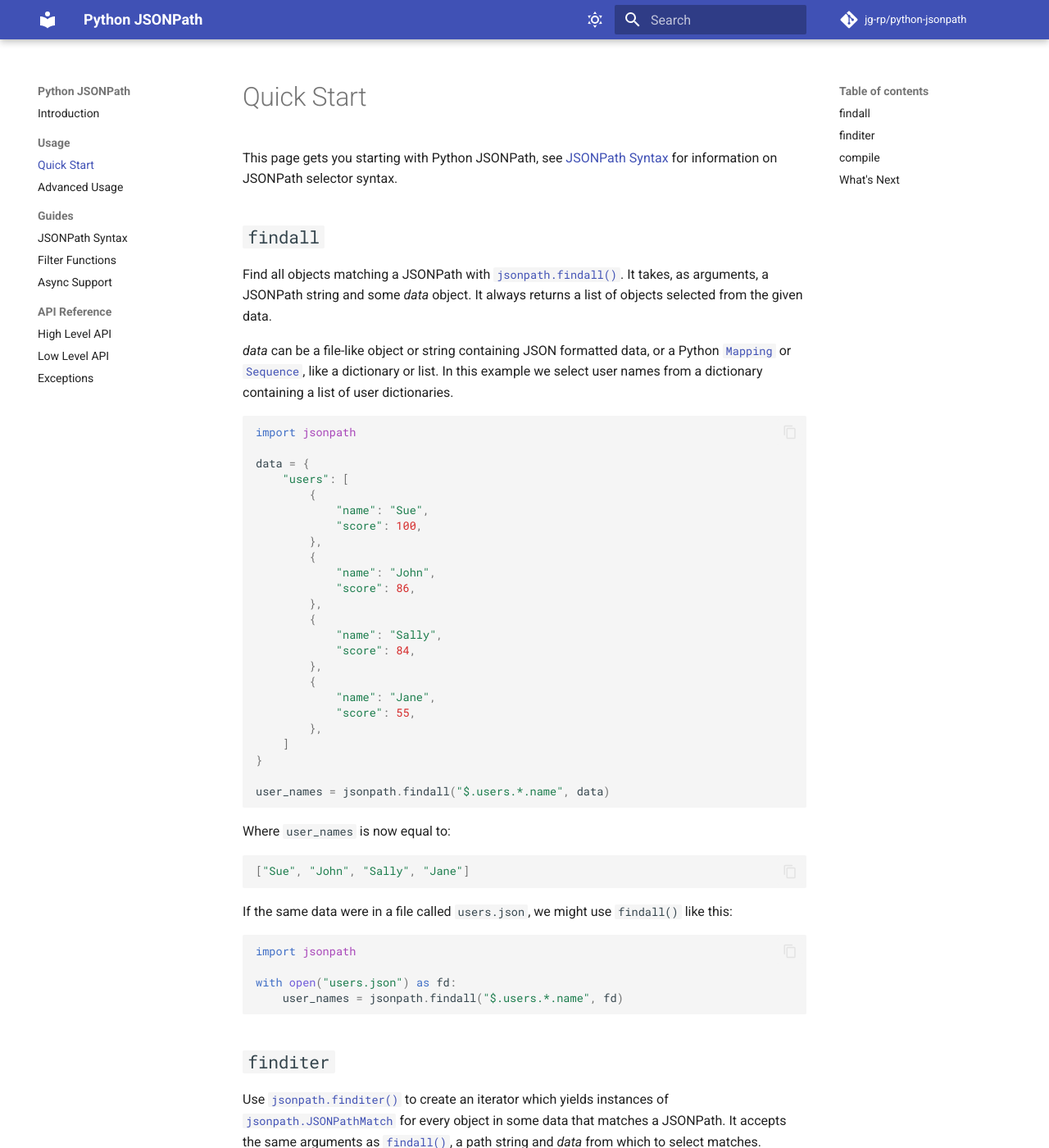
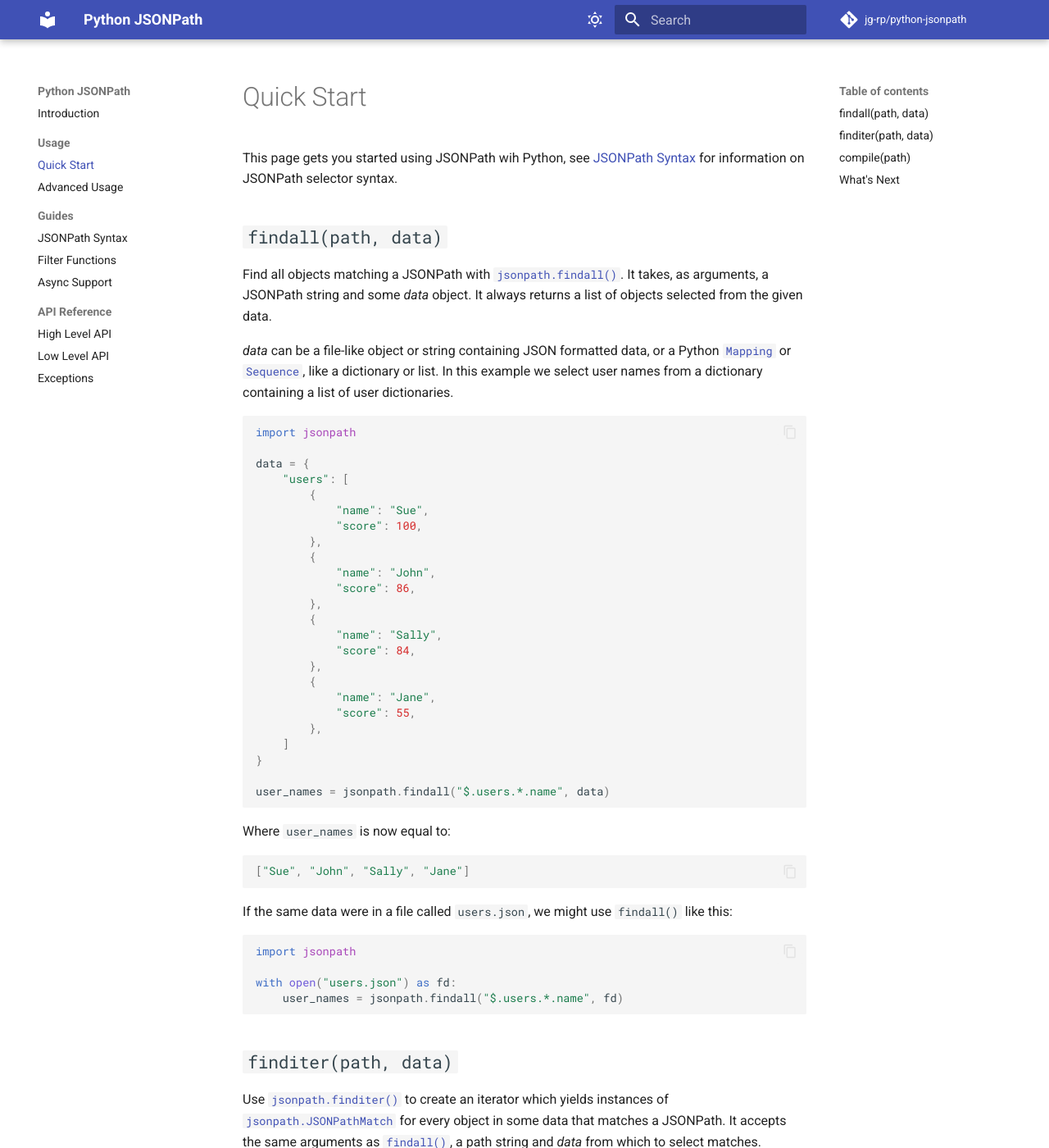
Before and after one commit to jg-rp/python-jsonpath, an MkDocs documentation site: the page built from docs/quickstart.md, in a window 1280 px wide and 1400 px high. Shown: the whole window at 82% size. Built offline with MkDocs 1.6.1 and Material for MkDocs 9.7.7, drawn with Linux system fonts in a browser that asks for light colours; comment, search, counter and statistics services are not loaded.

Commit message:
docs: quick start headings are functions

````diff
--- a/docs/quickstart.md
+++ b/docs/quickstart.md
@@ -1,8 +1,8 @@
 # Quick Start
 
-This page gets you starting with Python JSONPath, see [JSONPath Syntax](syntax.md) for information on JSONPath selector syntax.
+This page gets you started using JSONPath wih Python, see [JSONPath Syntax](syntax.md) for information on JSONPath selector syntax.
 
-## `findall`
+## `findall(path, data)`
 
 Find all objects matching a JSONPath with [`jsonpath.findall()`](api.md#jsonpath.env.JSONPathEnvironment.findall). It takes, as arguments, a JSONPath string and some _data_ object. It always returns a list of objects selected from the given data.
 
@@ -50,7 +50,7 @@
     user_names = jsonpath.findall("$.users.*.name", fd)
 ```
 
-## `finditer`
+## `finditer(path, data)`
 
 Use [`jsonpath.finditer()`](api.md#jsonpath.env.JSONPathEnvironment.finditer) to create an iterator which yields instances of [`jsonpath.JSONPathMatch`](api.md#jsonpath.JSONPathMatch) for every object in some data that matches a JSONPath. It accepts the same arguments as [`findall()`](#findall), a path string and _data_ from which to select matches.
 
@@ -94,7 +94,7 @@
 
 The selected object is available from a [`JSONPathMatch`](api.md#jsonpath.JSONPathMatch) as `obj` and its path, as a string, as `path`. Other useful properties of `JSONPathMatch` include a reference to the parent match, a list of child matches, and a `parts` tuple of keys and indices that make up the path.
 
-## `compile`
+## `compile(path)`
 
 When you have a JSONPath that needs to be matched against different data repeatedly, you can _compile_ the path ahead of time using [`jsonpath.compile()`](api.md#jsonpath.env.JSONPathEnvironment.compile). It takes a path as a string and returns a [`JSONPath`](api.md#jsonpath.JSONPath) instance. `JSONPath` has `findall()` and `finditer()` methods that behave similarly to package-level `findall()` and `finditer()`, just without the `path` argument.
 
````
